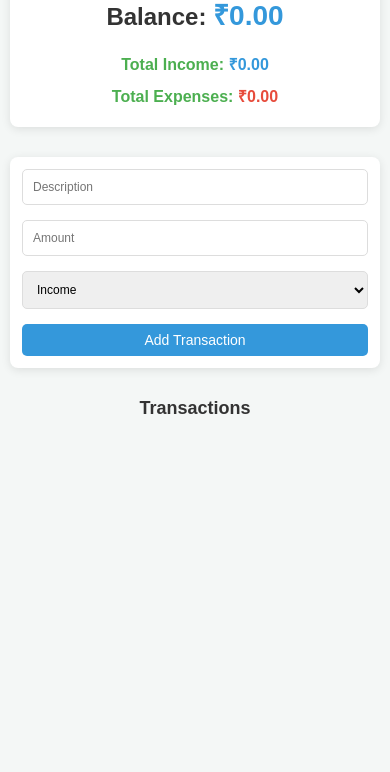
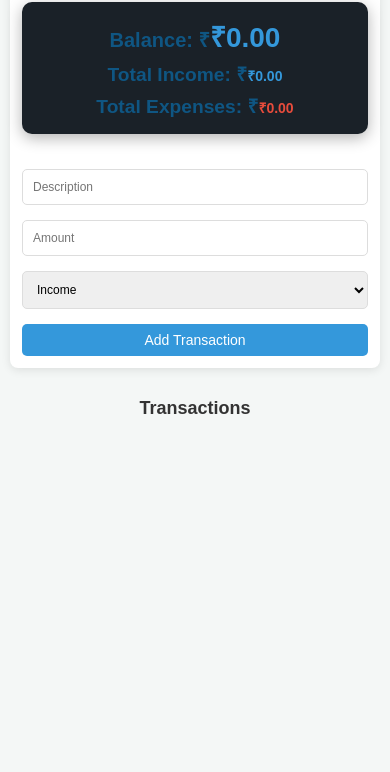
Before and after one commit to SanketPrometteur/expense-tracker, a plain HTML site: page index.html in a window 390 px wide. Shown: the part 72-844 px from the top of the page. Drawn offline with Linux system fonts and the light colour scheme.

Commit message:
FIx the CSS and HTML code and added CSS and make the app more responsive

```diff
--- a/css/style.css
+++ b/css/style.css
@@ -19,32 +19,52 @@ h1 {
     color: #333;
 }
 
-/* Balance container */
+/* Balance container styles */
 .balance-container {
-    background: #fff;
+    background-color: #1a2128; /* Darker blue-gray for background */
+    color: #ecf0f1; /* Light text color for good contrast */
     padding: 20px;
-    border-radius: 8px;
-    box-shadow: 0 2px 10px rgba(0, 0, 0, 0.1);
-    margin-bottom: 30px;
+    border-radius: 10px;
+    box-shadow: 0 4px 15px rgba(0, 0, 0, 0.3); /* Subtle shadow */
+    margin-bottom: 20px; /* Spacing between balance and inputs */
     text-align: center;
+    font-family: 'Arial', sans-serif;
+    transition: all 0.3s ease; /* Smooth transition for hover effects */
 }
 
-.balance-container h1 {
-    font-size: 24px;
-    margin-bottom: 10px;
+/* Hover effect on balance container */
+.balance-container:hover {
+    transform: scale(1.05); /* Slight zoom effect on hover */
+    box-shadow: 0 8px 20px rgba(0, 0, 0, 0.4); /* Darker shadow when hovering */
 }
 
+/* Balance header style */
+.balance-container h1,
+.balance-container h5 {
+    margin: 5px 0;
+    font-size: 1.2em;
+    color: #0f5683; /* Gold color for balance text */
+}
+
+/* Adjust the balance display */
+#balance {
+    font-size: 36px;  /* Larger font size for the balance */
+    font-weight: bold;
+    color: #3498db; /* Blue color */
+}
+
+/* Flex styling for income and expense */
 .bal-sheet {
-    font-size: 18px;
-    color: #4caf50;
+    font-weight: bold;
+    font-size: 1.1em;
 }
 
 .bal-sheet#total-expenses {
-    color: #e74c3c;
+    color: #e74c3c; /* Expense color */
 }
 
 .bal-sheet#total-income {
-    color: #3498db;
+    color: #3498db; /* Income color */
 }
 
 /* Form styling */
@@ -109,6 +129,7 @@ li {
     box-shadow: 0 2px 5px rgba(0, 0, 0, 0.1);
 }
 
+/* Delete button styling */
 button.delete-btn {
     background-color: #e74c3c;
     color: white;
@@ -124,22 +145,28 @@ button.delete-btn:hover {
     background-color: #c0392b;
 }
 
+/* Transaction list (scrollable) */
+#transaction-list {
+    max-height: 300px; /* Limit height for scrolling */
+    overflow-y: auto; /* Vertical scrolling */
+    list-style: none;
+    padding: 0;
+}
+
 /* Responsive styling */
 @media screen and (max-width: 768px) {
     .balance-container {
-        padding: 15px;
+        flex-direction: column;
+        text-align: center;
     }
 
-    .balance-container h1 {
-        font-size: 22px;
+    #balance {
+        font-size: 28px;  /* Slightly smaller on mobile */
     }
 
     .bal-sheet {
         font-size: 16px;
-    }
-
-    .transaction-list h3 {
-        font-size: 20px;
+        margin-top: 10px;
     }
 
     form {
@@ -204,65 +231,3 @@ button.delete-btn:hover {
         font-size: 12px;
     }
 }
-/* Balance container */
-.balance-container {
-    display: flex;
-    justify-content: space-between;
-    align-items: center;
-    background: #fff;
-    padding: 20px;
-    border-radius: 8px;
-    box-shadow: 0 2px 10px rgba(0, 0, 0, 0.1);
-    margin-bottom: 30px;
-}
-
-.balance-container h1 {
-    font-size: 24px;
-    margin-bottom: 10px;
-}
-
-/* Adjust the balance display */
-#balance {
-    font-size: 36px;  /* Larger font size for the balance */
-    font-weight: bold;
-    color: #3498db; /* You can change this color */
-}
-
-/* Flex styling for income and expense */
-.bal-sheet {
-    font-size: 18px;  /* Default font size for income and expense */
-    color: #4caf50;
-}
-
-.bal-sheet#total-expenses {
-    color: #e74c3c;  /* Expense color */
-}
-
-.bal-sheet#total-income {
-    color: #3498db;  /* Income color */
-}
-
-/* Mobile responsiveness */
-@media screen and (max-width: 768px) {
-    .balance-container {
-        flex-direction: column;
-        text-align: center;
-    }
-
-    #balance {
-        font-size: 28px;  /* Slightly smaller on mobile, but still larger */
-    }
-
-    .bal-sheet {
-        font-size: 16px;
-        margin-top: 10px;
-    }
-
-    .bal-sheet#total-income {
-        color: #3498db;
-    }
-
-    .bal-sheet#total-expenses {
-        color: #e74c3c;
-    }
-}
--- a/index.html
+++ b/index.html
@@ -1,5 +1,6 @@
 <!DOCTYPE html>
 <html lang="en">
+
 <head>
     <meta charset="UTF-8">
     <meta name="viewport" content="width=device-width, initial-scale=1.0">
@@ -7,19 +8,17 @@
 
     <link rel="stylesheet" href="./css/style.css">
 </head>
+
 <body>
 
+    <!-- Transaction Form Section (Fixed Position) -->
+    <form id="transaction-form">
         <h1>Expense Tracker</h1>
-
-
         <div class="balance-container">
-    <h1>Balance: <span id="balance">0</span></h1>
-    <h5 class="bal-sheet">Total Income: <span id="total-income" class="bal-sheet">0</span></h5>
-    <h5 class="bal-sheet">Total Expenses: <span id="total-expenses" class="bal-sheet">0</span></h5>
+            <h1>Balance: ₹<span id="balance">0</span></h1>
+            <h5 class="bal-sheet">Total Income: ₹<span id="total-income" class="bal-sheet">0</span></h5>
+            <h5 class="bal-sheet">Total Expenses: ₹<span id="total-expenses" class="bal-sheet">0</span></h5>
         </div>
-
-
-    <form id="transaction-form">
         <input type="text" id="description" placeholder="Description" required>
         <input type="text" id="amount" placeholder="Amount" required>
         <select id="transaction-type">
@@ -29,13 +28,14 @@
         <button type="submit" id="add-transaction-btn">Add Transaction</button>
     </form>
 
+    <!-- Transaction List Section (Scrollable) -->
     <div class="transaction-list">
         <h3>Transactions</h3>
         <ul id="transaction-list"></ul>
     </div>
 
-    <!-- <script type="module" src="./script/expense-tracker.js"></script> -->
     <script type="module" src="./script/expense-tracker-oop.js"></script>
 
 </body>
+
 </html>
```
Lines whose indentation alone changed are shown as unchanged.
